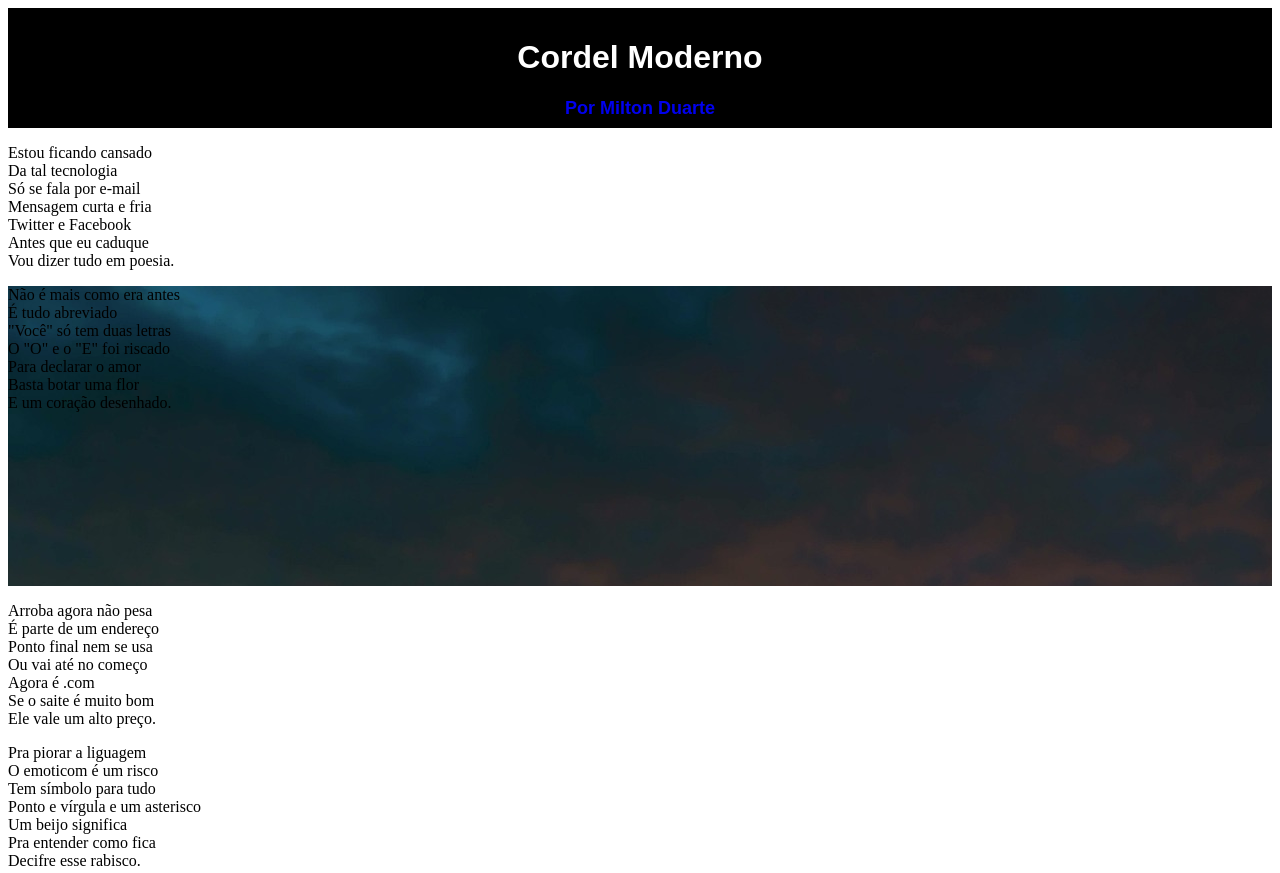
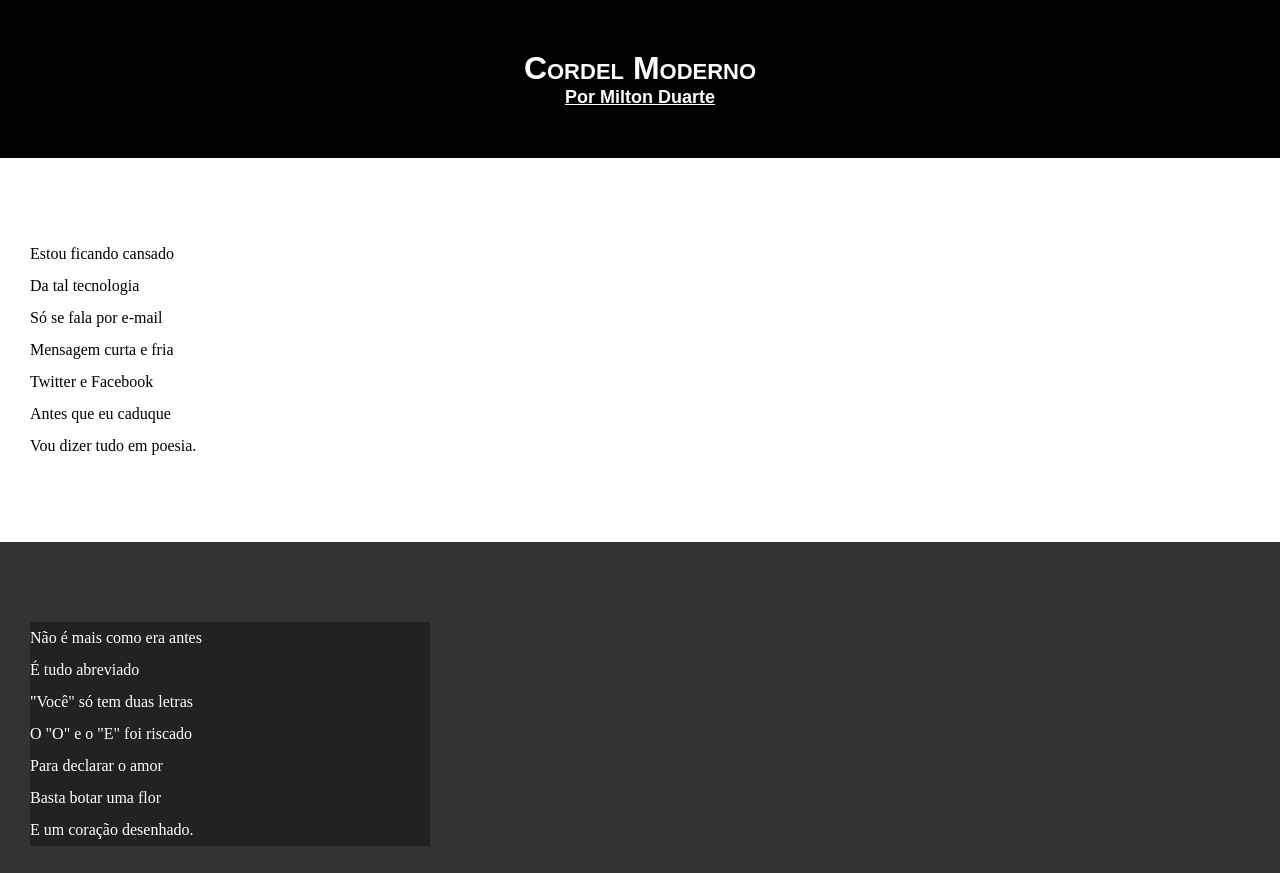
Before and after one commit to MarcelaSGomez/projeto-cordel, a plain HTML site: page index.html in a window 1280 px wide. Shown: the top 873 px of the page. Drawn offline with Linux system fonts and the light colour scheme.

Commit message:
atualizei projeto cordel

```diff
--- a/index.html
+++ b/index.html
@@ -13,7 +13,7 @@
     <p><a href="https://www.recantodasletras.com.br/poesias/3186743" target="_blank">Por Milton Duarte</a></p>
     </header>
 
-    <section>
+    <section class="normal">
         <p>Estou ficando cansado<br>
         Da tal tecnologia<br>
         Só se fala por e-mail<br>
@@ -23,7 +23,7 @@
         Vou dizer tudo em poesia.</p>
     </section>
 
-    <section id="pordosol">
+    <section class="imagem">
         <p>Não é mais como era antes<br>
         É tudo abreviado<br>
         "Você" só tem duas letras<br>
@@ -33,7 +33,7 @@
         E um coração desenhado.</p>
     </section>
 
-    <section>
+    <section class="normal">
         <p>Arroba agora não pesa<br>
         É parte de um endereço<br>
         Ponto final nem se usa<br>
@@ -51,7 +51,7 @@
         Decifre esse rabisco.</p>
     </section>
 
-    <section id="carta">
+    <section class="imagem">
         <p>Tenho saudade das cartas<br>
         Escritas com a própria mão<br>
         Mandava no mês de Junho<br>
@@ -61,7 +61,7 @@
         Nas linhas do coração.</p>
     </section>
 
-    <section>
+    <section class="normal">
         <p>Agora, escrevo e envio<br>
         Chegando na mesma hora<br>
         Mas quando vou prosear<br>
--- a/style.css
+++ b/style.css
@@ -6,10 +6,15 @@
 }
 
 * {
+    margin: 0px;
+    padding: 0px;
+
     --font-padrao: 'overlock';
     --font-destaque: Arial, Verdana, Helvetica, sans-serif;
 }
-body {
+html,body {
+    min-height: 100vh;
+    background-color: darkgray;
     font-family: var(--font-padrao);
 }
 
@@ -18,18 +23,52 @@ header {
     color: white;
     font-family: var(--font-destaque);
     text-align: center;
-    height: 100px;
-    padding: 10px;
 }
 
-header > p > a {
+header > h1 {
+    padding-top: 50px;
+    font-variant: small-caps;
+}
+
+header > p {
+    padding-bottom: 50px;
+    font-size:large;
+}
+
+header a, footer a {
+    color: white;
     text-decoration: none;
-    font-size:large;
     font-weight: bold;
 }
 
-header > p>  a::after {
+header a, footer a:hover {
+    text-decoration: underline;
+}
+
+a::after {
     text-decoration: none;
+}
+
+section {
+    padding-top: 10vh; /*10vh significa 10% da altura da tela (viewport height)*/
+    padding-bottom: 10vh;
+    line-height: 2em;
+    padding-left: 30px;
+}
+
+section.normal {
+    background-color: white;
+    color: black;
+}
+
+section.imagem {
+    background-color: rgb(51, 51, 51);
+    color: white;
+}
+
+section.imagem > p {
+    width: 400px;
+    background-color: rgba(0, 0, 0, 0.324);
 }
 
 #pordosol {
@@ -46,3 +85,10 @@ header > p>  a::after {
     position: relative;
 
 }
+
+footer {
+    background-color: black;
+    color: white;
+    text-align: center;
+    padding: 10px;
+}
```
